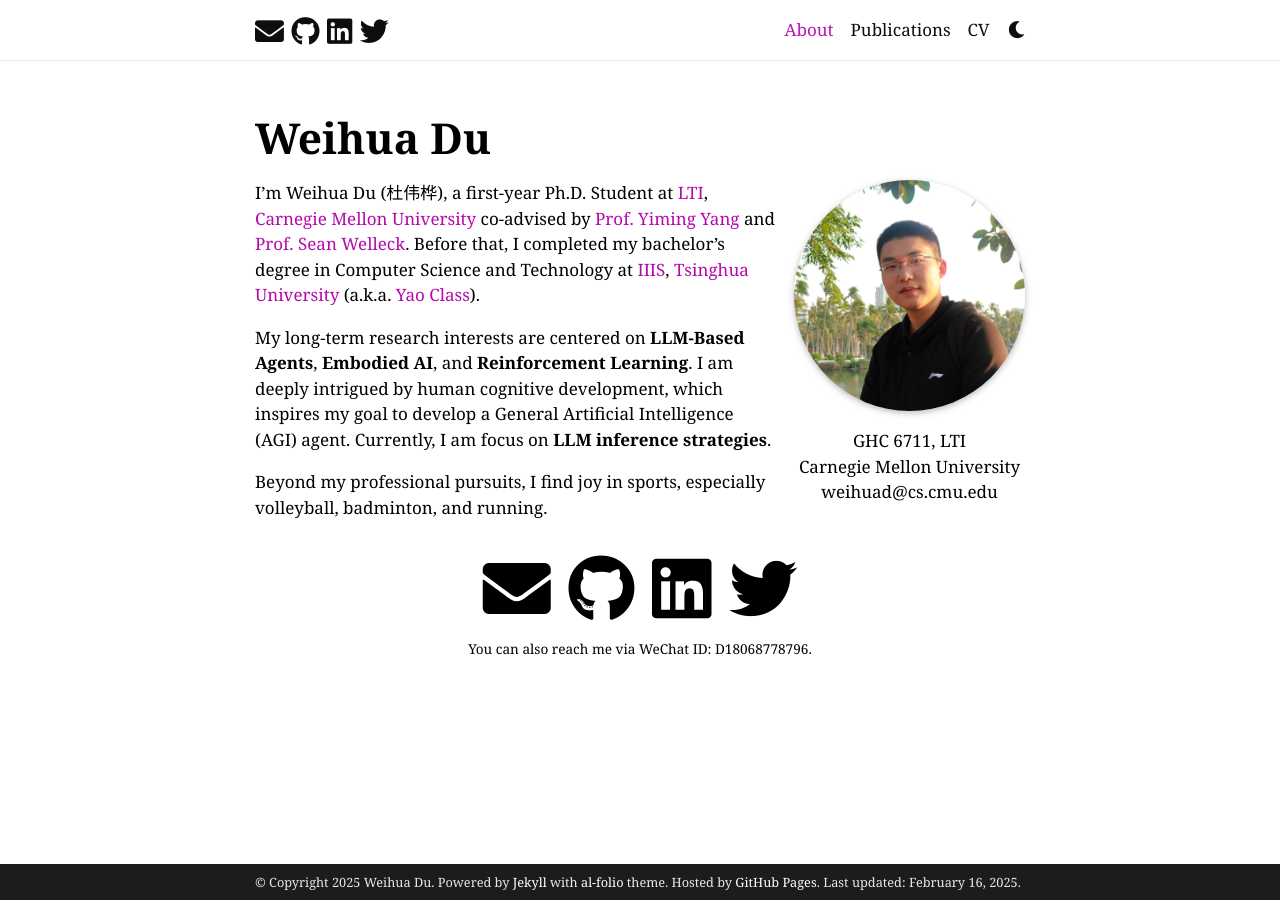
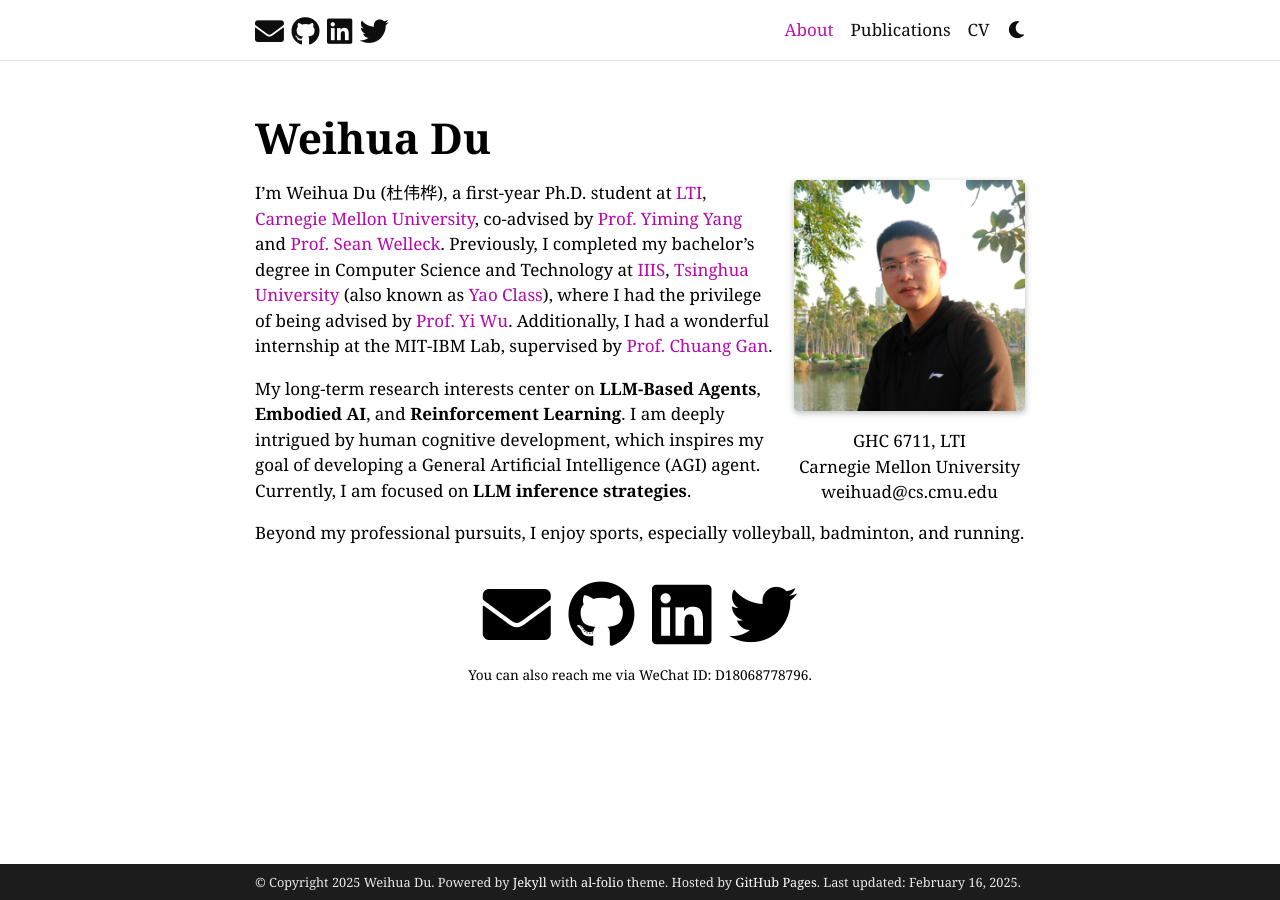
Before and after one commit to StigLidu/StigLidu.github.io, a Jekyll site: the page built from _pages/about.md, in a window 1280 px wide. Built offline with Jekyll 4.4.1, drawn with Linux system fonts in a browser that asks for light colours; full-size pictures stand in for the smaller copies a plugin makes; comment, search, counter and statistics services are not loaded; a style sheet for code colours, icons or effects is not loaded.

Commit message:
change fig

```diff
--- a/_pages/about.md
+++ b/_pages/about.md
@@ -18,8 +18,8 @@
 social: true  # includes social icons at the bottom of the page
 ---
 
-I'm Weihua Du (杜伟桦), a first-year Ph.D. Student at [LTI](https://www.lti.cs.cmu.edu/index.html), [Carnegie Mellon University](https://www.cmu.edu/) co-advised by [Prof. Yiming Yang](https://www.cs.cmu.edu/~./yiming/) and [Prof. Sean Welleck](https://wellecks.com/). Before that, I completed my bachelor’s degree in Computer Science and Technology at [IIIS](https://iiis.tsinghua.edu.cn/), [Tsinghua University](https://www.tsinghua.edu.cn/en/) (a.k.a. [Yao Class](https://iiis.tsinghua.edu.cn/en/yaoclass/)).
+I'm Weihua Du (杜伟桦), a first-year Ph.D. student at [LTI](https://www.lti.cs.cmu.edu/index.html), [Carnegie Mellon University](https://www.cmu.edu/), co-advised by [Prof. Yiming Yang](https://www.cs.cmu.edu/~./yiming/) and [Prof. Sean Welleck](https://wellecks.com/). Previously, I completed my bachelor's degree in Computer Science and Technology at [IIIS](https://iiis.tsinghua.edu.cn/), [Tsinghua University](https://www.tsinghua.edu.cn/en/) (also known as [Yao Class](https://iiis.tsinghua.edu.cn/en/yaoclass/)), where I had the privilege of being advised by [Prof. Yi Wu](https://jxwuyi.weebly.com/). Additionally, I had a wonderful internship at the MIT-IBM Lab, supervised by [Prof. Chuang Gan](https://people.csail.mit.edu/ganchuang/).
 
-My long-term research interests are centered on **LLM-Based Agents**, **Embodied AI**, and **Reinforcement Learning**. I am deeply intrigued by human cognitive development, which inspires my goal to develop a General Artificial Intelligence (AGI) agent. Currently, I am focus on **LLM inference strategies**.
+My long-term research interests center on **LLM-Based Agents**, **Embodied AI**, and **Reinforcement Learning**. I am deeply intrigued by human cognitive development, which inspires my goal of developing a General Artificial Intelligence (AGI) agent. Currently, I am focused on **LLM inference strategies**.
 
-Beyond my professional pursuits, I find joy in sports, especially volleyball, badminton, and running.
+Beyond my professional pursuits, I enjoy sports, especially volleyball, badminton, and running.
```
Also changed, not shown: other parts of _pages/about.md (+1 -1 lines), assets/img/1.jpg (added), assets/img/2.jpg (added), assets/img/3.jpg (added), assets/img/4.jpg (added), assets/img/5.jpg (added), assets/img/6.jpg (added), assets/img/7.jpg (added), 4 other files.
